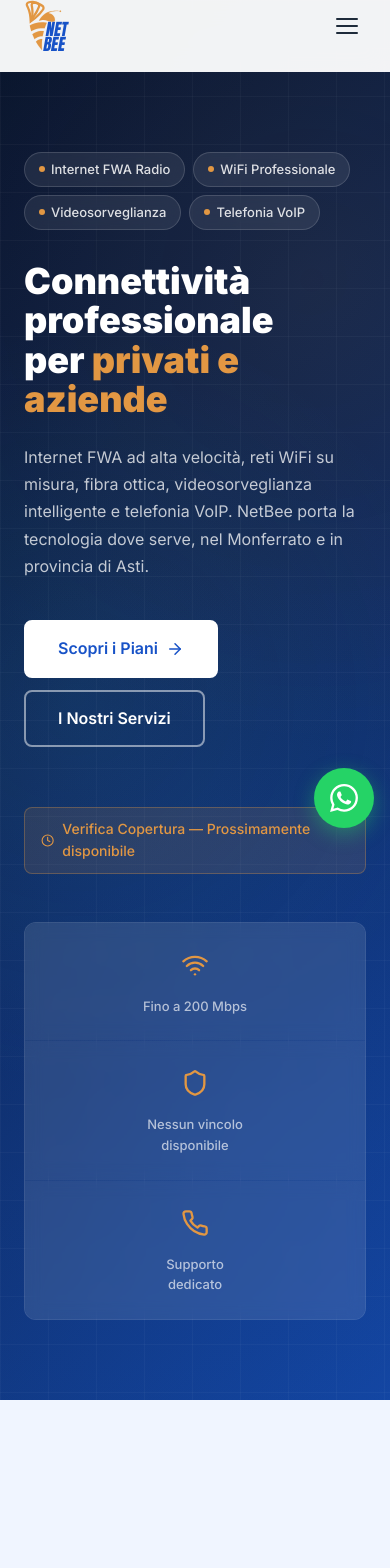
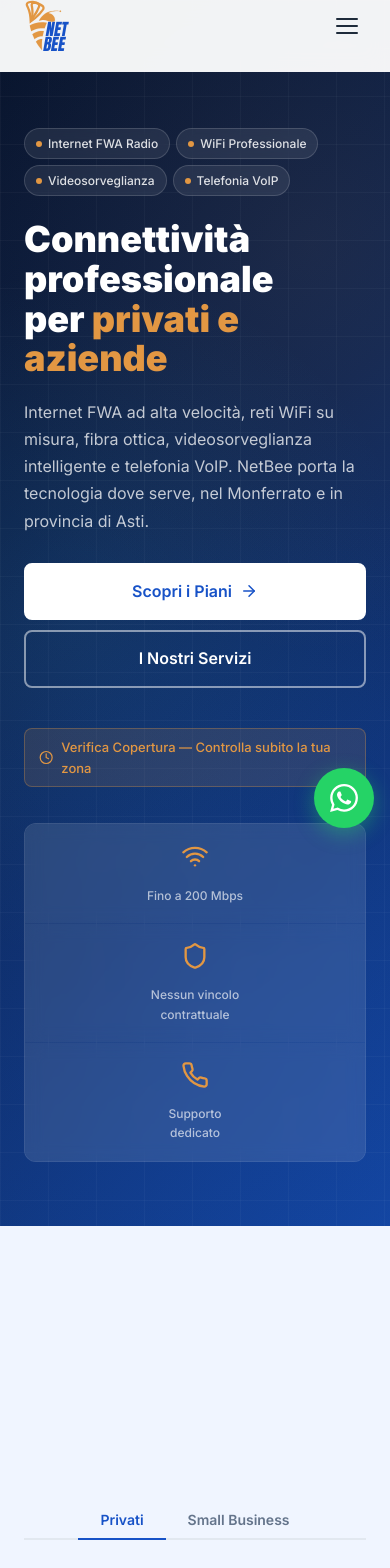
Before and after one commit to netbee-it/website, a React (Vite) app: page / in a window 390 px wide. Shown: the top 1568 px of the page. Built offline with nearby package versions, Linux system fonts and the light colour scheme; no server answers; the database is empty.

Commit message:
Fix responsive issues and typos

```diff
--- a/src/components/CctvDemo.tsx
+++ b/src/components/CctvDemo.tsx
@@ -127,7 +127,7 @@ export default function CctvDemo({ onClose }: { onClose: () => void }) {
             </div>
             <p className="wifi-topo-caption">
               Le telecamere si collegano alla rete UniFi e registrano su un recorder locale.
-              Vedi tutto dall\'app, con notifiche intelligenti che filtrano i falsi allarmi.
+              Vedi tutto dall'app, con notifiche intelligenti che filtrano i falsi allarmi.
             </p>
           </div>
 
@@ -160,7 +160,7 @@ export default function CctvDemo({ onClose }: { onClose: () => void }) {
               </div>
               <div className="wifi-summary-item">
                 <Check size={16} />
-                Tutto dall\'app, in diretta e in registrazione, giorno e notte
+                Tutto dall'app, in diretta e in registrazione, giorno e notte
               </div>
             </div>
           </div>
--- a/src/components/Contact.tsx
+++ b/src/components/Contact.tsx
@@ -22,7 +22,7 @@ export default function Contact() {
                 <div>
                   <div className="contact-item-label">Telefono</div>
                   <div className="contact-item-value">
-                    <a href="tel:+39 01411745884">+39 0141 1745884</a>
+                    <a href="tel:+3901411745884">+39 0141 1745884</a>
                   </div>
                 </div>
               </div>
--- a/src/components/Hero.tsx
+++ b/src/components/Hero.tsx
@@ -46,10 +46,10 @@ export default function Hero() {
             </a>
           </div>
 
-          <div className="hero-coverage-notice">
+          <a href="/copertura" className="hero-coverage-notice">
             <Clock size={15} />
-            Verifica Copertura — Prossimamente disponibile
-          </div>
+            Verifica Copertura — Controlla subito la tua zona
+          </a>
 
           <div className="hero-features">
             <div className="hero-feature">
@@ -62,7 +62,7 @@ export default function Hero() {
               <div className="hero-feature-value">
                 <Shield size={28} color="#E29743" />
               </div>
-              <div className="hero-feature-label">Nessun vincolo<br />disponibile</div>
+              <div className="hero-feature-label">Nessun vincolo<br />contrattuale</div>
             </div>
             <div className="hero-feature">
               <div className="hero-feature-value">
--- a/src/index.css
+++ b/src/index.css
@@ -389,6 +389,13 @@ body {
   color: var(--accent);
   font-size: 14px;
   font-weight: 500;
+  text-decoration: none;
+  transition: all var(--transition);
+}
+.hero-coverage-notice:hover {
+  background: rgba(226, 151, 67, 0.2);
+  border-color: rgba(226, 151, 67, 0.5);
+  transform: translateY(-1px);
 }
 .hero-features {
   display: grid;
@@ -1583,14 +1590,34 @@ body {
   .header-cta-desktop { display: none; }
   .hamburger { display: flex; }
 
+  .hero-content { padding: 56px 0 64px; }
+  .hero-pills { gap: 6px; margin-bottom: 24px; }
+  .hero-pill { font-size: 12px; padding: 5px 11px; }
+  .hero-title { margin-bottom: 20px; }
+  .hero-subtitle { margin-bottom: 28px; }
+  .hero-cta { gap: 10px; margin-bottom: 40px; }
+  .hero-cta .btn { flex: 1; justify-content: center; }
+  .hero-coverage-notice { font-size: 13px; padding: 8px 14px; }
   .hero-features {
-    grid-template-columns: 1fr;
+    grid-template-columns: repeat(3, 1fr);
+    margin-top: 36px;
   }
-
+  .hero-feature { padding: 18px 12px; }
+  .hero-feature-value { font-size: 24px; }
+  .hero-feature-label { font-size: 12px; }
+
+  .plans-section { padding: 64px 0; }
+  .plans-header { margin-bottom: 32px; }
+  .plans-tabs { margin-bottom: 28px; }
+  .plans-tab { padding: 10px 22px; font-size: 14px; }
+  .billing-toggle button { padding: 7px 16px; font-size: 13px; }
+
+  .installation-section { padding: 64px 0; }
   .installation-grid {
     grid-template-columns: 1fr;
   }
 
+  .services-section { padding: 64px 0; }
   .services-grid {
     grid-template-columns: 1fr;
   }
@@ -1601,15 +1628,18 @@ body {
     grid-template-columns: 1fr;
   }
 
+  .contact-section { padding: 64px 0; }
   .contact-inner {
     grid-template-columns: 1fr;
     gap: 48px;
   }
+  .contact-map-placeholder { padding: 36px 24px; min-height: 260px; }
 
   .plans-enterprise {
     padding: 32px;
   }
 
+  .footer { padding: 48px 0 28px; }
   .footer-grid {
     grid-template-columns: 1fr;
     gap: 32px;
@@ -1624,10 +1654,6 @@ body {
     grid-template-columns: 1fr;
   }
 
-  .hero-features {
-    grid-template-columns: repeat(3, 1fr);
-  }
-
   .install-card {
     padding: 28px 24px;
   }
@@ -1637,9 +1663,17 @@ body {
   .hero-features {
     grid-template-columns: 1fr;
   }
+  .hero-cta { flex-direction: column; }
+  .hero-cta .btn { width: 100%; }
   .plans-enterprise-actions {
     flex-direction: column;
   }
+  .plans-enterprise { padding: 24px; }
+  .plan-card { padding: 24px 20px; }
+  .install-card { padding: 24px 18px; }
+  .service-card { padding: 24px 20px; }
+  .contact-map-placeholder { padding: 28px 20px; }
+  .wa-popup { width: calc(100vw - 32px); max-width: 320px; }
 }
 
 /* ─── Scroll Reveal Animations ─── */
@@ -2932,13 +2966,33 @@ body {
   .cop-layout { grid-template-columns: 1fr; }
   .cop-map { height: 380px; }
   .cop-map-wrap { position: relative; top: 0; }
+  .admin-tech-layout { grid-template-columns: 1fr; }
+  .admin-tech-right { position: relative; top: 0; }
+  .admin-tech-right .admin-map-container { height: 300px; }
 }
 @media (max-width: 600px) {
   .form-row-3 { grid-template-columns: 1fr; }
   .form-row { flex-direction: column; align-items: stretch; }
   .cop-search { flex-direction: column; }
   .cop-search .btn { justify-content: center; }
+  .cop-main { padding: 24px 16px 48px; }
+  .cop-header-inner { padding: 0 16px; }
+  .cop-positive, .cop-negative { padding: 20px 16px; }
+  .cop-profile-card { padding: 16px; }
+  .cop-profile-speeds { gap: 12px; }
+  .cop-profile-prices { gap: 10px; }
+  .cop-price-tag { padding: 8px 12px; }
+  .cop-verdict { padding: 14px 16px; }
+  .cop-verdict strong { font-size: 16px; }
+  .cop-verdict span { font-size: 12.5px; }
+  .cop-improve { padding: 18px 16px; }
+  .cop-lead { font-size: 14px; }
   .auth-card { padding: 32px 24px; }
+}
+@media (max-width: 480px) {
+  .cop-map { height: 300px; }
+  .cop-title { font-size: 17px; }
+  .cop-back { font-size: 13px; }
 }
 
 /* ─── View Toggle (cards / compare) ─── */
```
